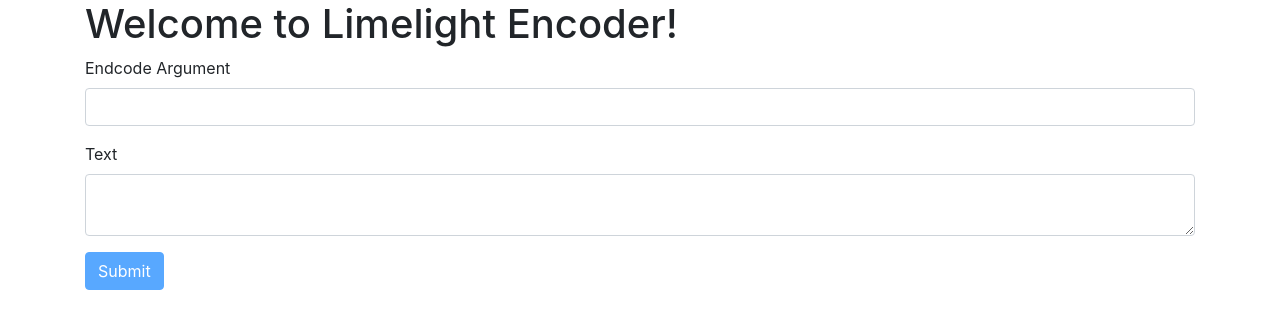
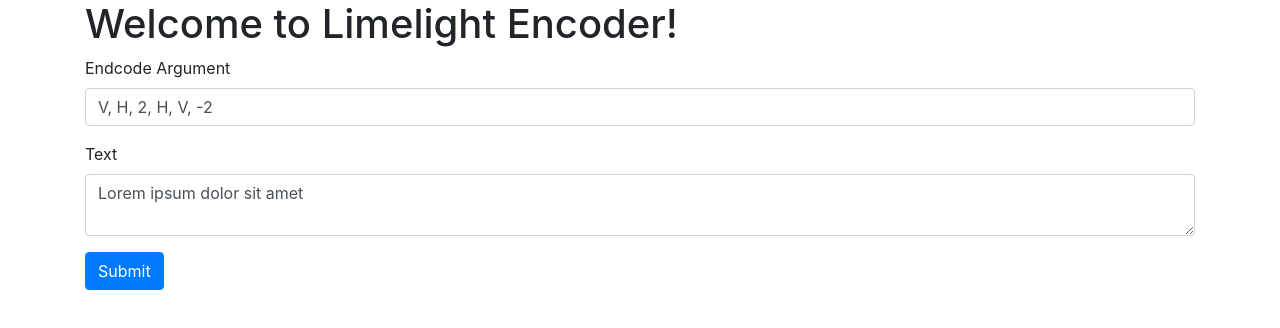
Before and after one commit to bythegram/encoder, an Angular app: page / in a window 1280 px wide. Shown: the top 328 px of the page. Built offline with nearby package versions, Linux system fonts and the light colour scheme.

Commit message:
setting some defaults

```diff
--- a/src/app/app.component.html
+++ b/src/app/app.component.html
@@ -10,7 +10,7 @@
       <form [formGroup]="form" (ngSubmit)="handleFormSubmit()">
         <div class="form-group">
           <label>Endcode Argument</label>
-          <input class="form-control" type="text" formControlName="encode" />
+          <input class="form-control" type="text" formControlName="encode" placeholder="V, H, 2, H, V, -2"/>
         </div>
         <div class="form-group">
           <label>Text</label>
--- a/src/app/app.component.ts
+++ b/src/app/app.component.ts
@@ -14,9 +14,11 @@ export class AppComponent {
   output: string;
 
   constructor(private fb: FormBuilder) {
+    const defaultEncode = 'V, H, 2, H, V, -2';
+    const defaultText = 'Lorem ipsum dolor sit amet';
     this.form = this.fb.group({
-      'encode': new FormControl(null, Validators.required),
-      'text': new FormControl(null, Validators.required)
+      'encode': new FormControl(defaultEncode, Validators.required),
+      'text': new FormControl(defaultText, Validators.required)
     })
   }
 
```
